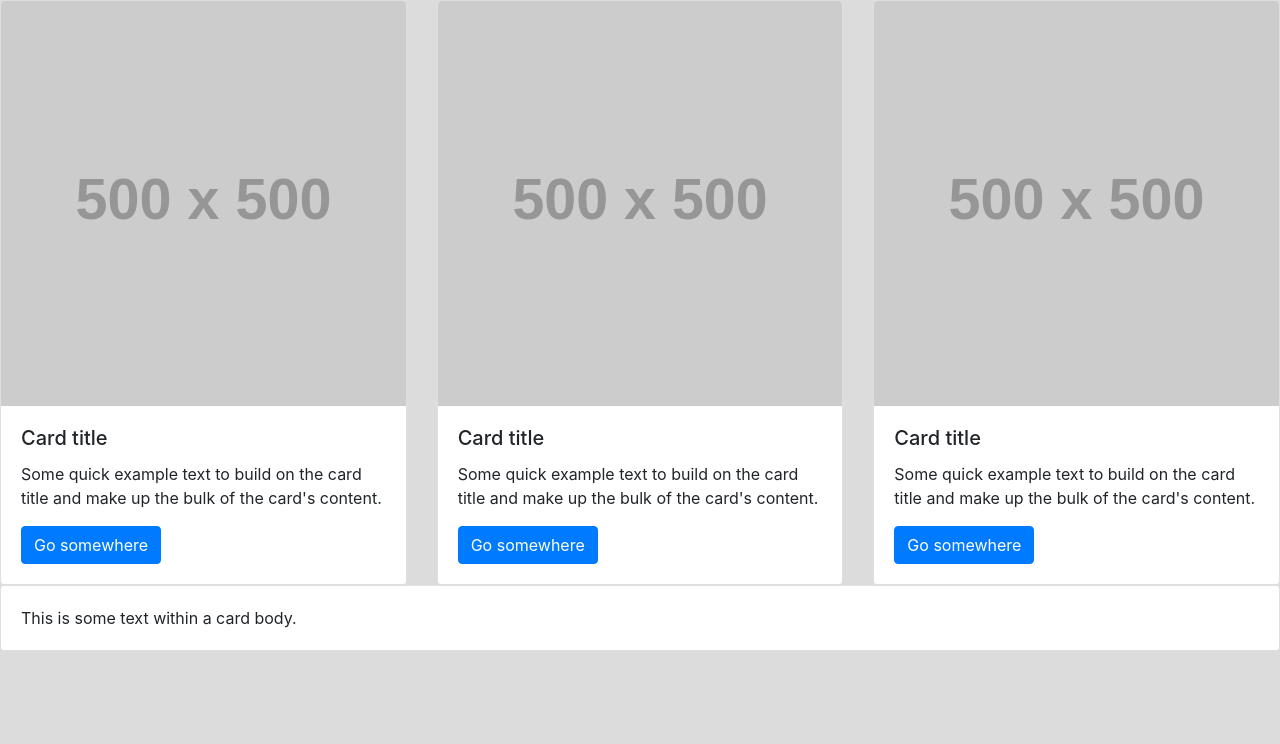
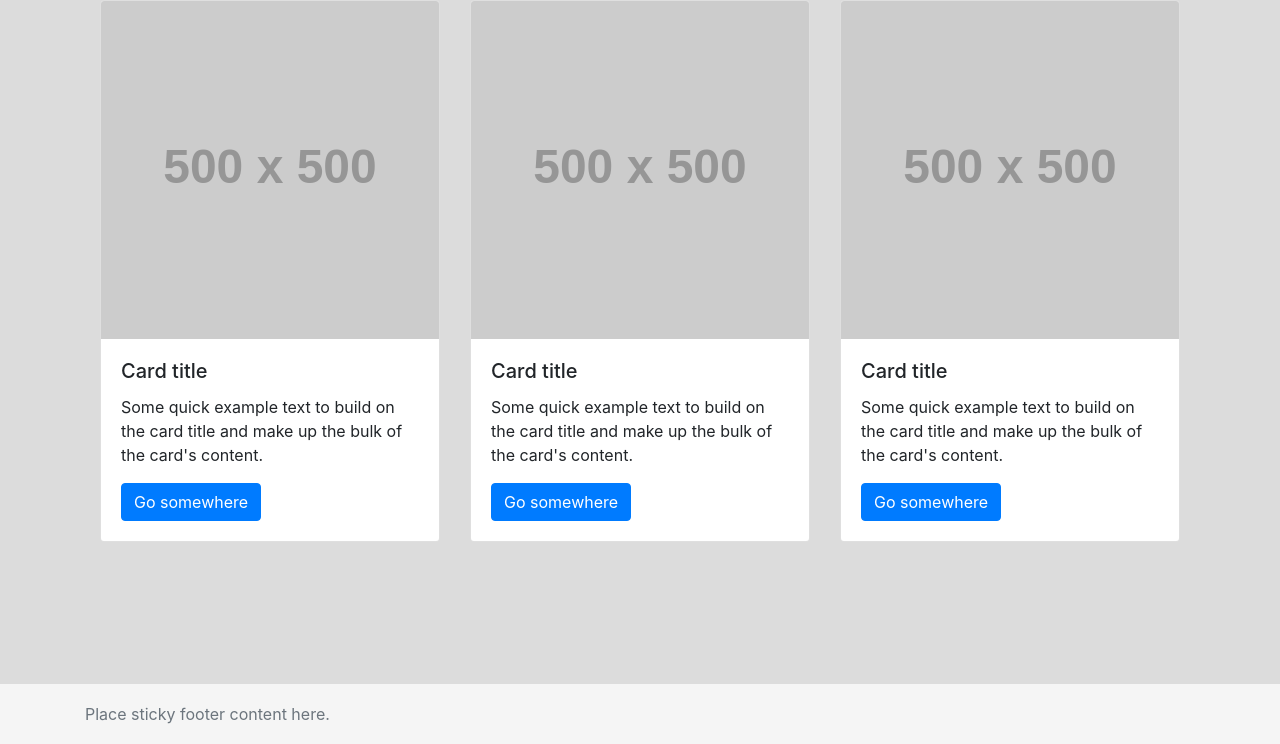
Before and after one commit to jolarios96/Resource-Portal, a plain HTML site: page index.html in a window 1280 px wide. Shown: the part 56-800 px from the top of the page. Drawn offline with nearby package versions, Linux system fonts and the light colour scheme; placeholder pictures from the web are drawn by us.

Commit message:
finally figured out the sticky-footer

```diff
--- a/index.html
+++ b/index.html
@@ -13,6 +13,7 @@
 
   <!-- local styles -->
   <link rel="stylesheet" type="text/css" href="assets/css/style.css">
+  <link rel="stylesheet" type="text/css" href="assets/css/sticky-footer.css">
 </head>
 
 <body>
@@ -24,7 +25,6 @@
       aria-controls="navbarSupportedContent" aria-expanded="false" aria-label="Toggle navigation">
       <span class="navbar-toggler-icon"></span>
     </button>
-
     <div class="collapse navbar-collapse" id="navbarSupportedContent">
       <ul class="navbar-nav mr-auto">
         <li class="nav-item active">
@@ -58,15 +58,19 @@
   <!--  -->
 
 
+
+
   <!-- Website Content -->
+  <main role="main" class="container">
+    <section class="container">
       <div class="row">
-
         <div class="col-sm">
           <div class="card">
             <img class="card-img-top" src="https://via.placeholder.com/500" alt="Card image cap">
             <div class="card-body">
               <h5 class="card-title">Card title</h5>
-          <p class="card-text">Some quick example text to build on the card title and make up the bulk of the card's
+              <p class="card-text">Some quick example text to build on the card title and make up the bulk of the
+                card's
                 content.</p>
               <a href="#" class="btn btn-primary">Go somewhere</a>
             </div>
@@ -78,7 +82,8 @@
             <img class="card-img-top" src="https://via.placeholder.com/500" alt="Card image cap">
             <div class="card-body">
               <h5 class="card-title">Card title</h5>
-          <p class="card-text">Some quick example text to build on the card title and make up the bulk of the card's
+              <p class="card-text">Some quick example text to build on the card title and make up the bulk of the
+                card's
                 content.</p>
               <a href="#" class="btn btn-primary">Go somewhere</a>
             </div>
@@ -90,20 +95,27 @@
             <img class="card-img-top" src="https://via.placeholder.com/500" alt="Card image cap">
             <div class="card-body">
               <h5 class="card-title">Card title</h5>
-          <p class="card-text">Some quick example text to build on the card title and make up the bulk of the card's
+              <p class="card-text">Some quick example text to build on the card title and make up the bulk of the
+                card's
                 content.</p>
               <a href="#" class="btn btn-primary">Go somewhere</a>
             </div>
           </div>
         </div>
-
       </div>
 
-  <div class="card">
-    <div class="card-body">
-      This is some text within a card body.
+    </section>
+  </main>
+
+
+  <!--  -->
+
+  <!-- Bootstrap Footer -->
+  <footer class="footer">
+    <div class="container">
+      <span class="text-muted">Place sticky footer content here.</span>
     </div>
-  </div>
+  </footer>
   <!--  -->
 
   <!-- Bootstrap Scripts -->
```
Lines whose indentation alone changed are shown as unchanged.
